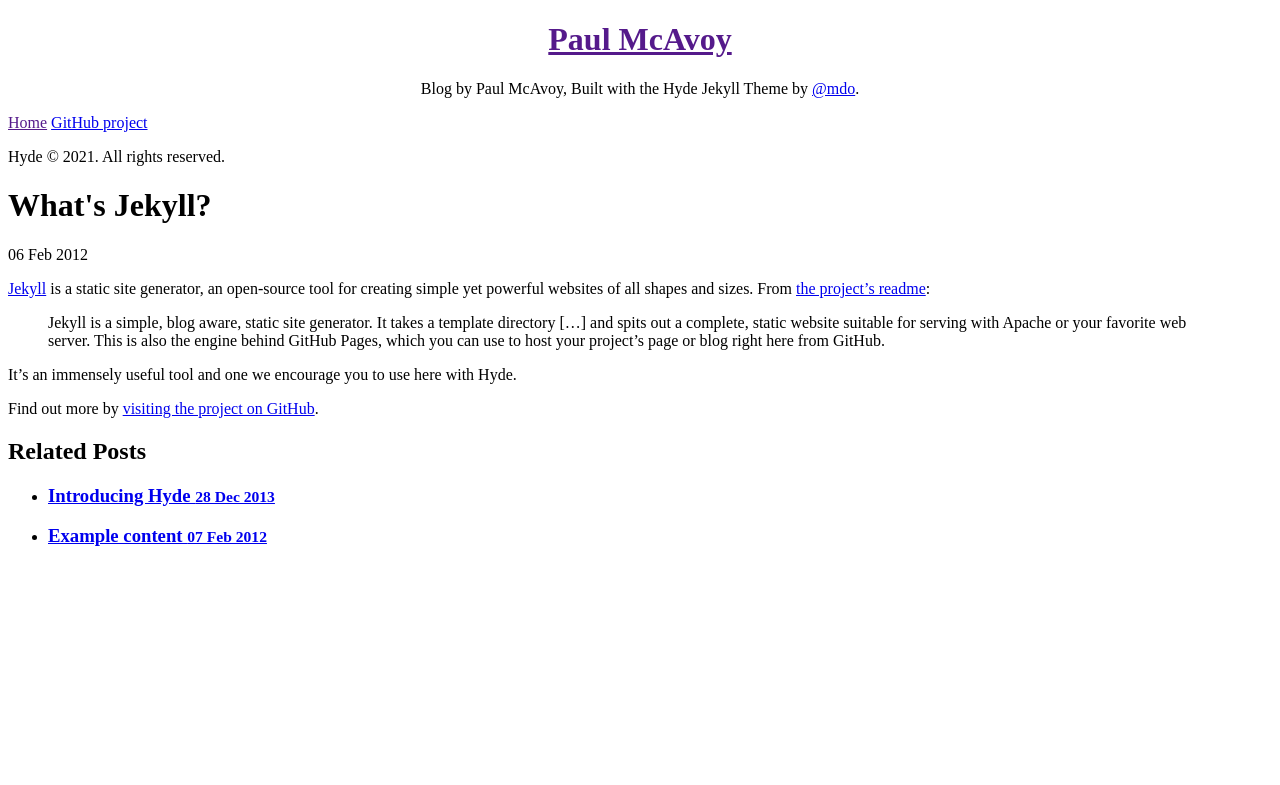
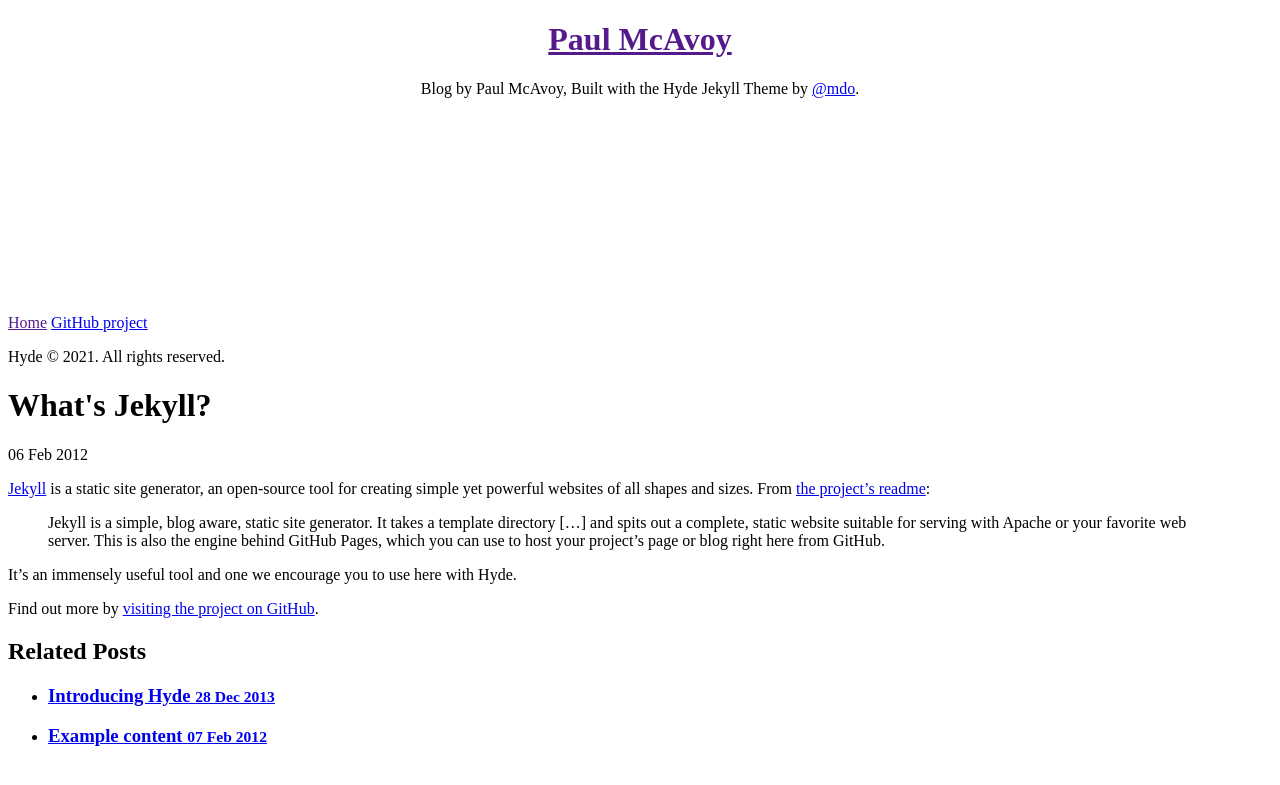
Before and after one commit to paulmca860/paulmca860.github.io, a Jekyll site: the page built from _posts/2012-02-06-whats-jekyll.md, in a window 1280 px wide. Shown: the top 785 px of the page. Built offline with Jekyll 4.4.1, drawn with Linux system fonts in a browser that asks for light colours; Markdown is read by kramdown in place of the engine named in the settings.

Commit message:
sidebar change.

```diff
--- a/_includes/sidebar.html
+++ b/_includes/sidebar.html
@@ -1,6 +1,6 @@
 <div class="sidebar">
   <div class="container sidebar-sticky">
-    <div class="sidebar-about" style = "text-align: center;">
+    <div class="sidebar-about" style = "text-align: center; padding-bottom: 200px;">
       <h1>
         <a href="{{ site.baseurl }}">
           {{ site.title }}
--- a/public/css/hyde.css
+++ b/public/css/hyde.css
@@ -82,9 +82,7 @@
   font-family: "Abril Fatface", serif;
   font-size: 3.25rem;
 }
-.sidebar-about {
-  padding-bottom: 200px;
-}
+
 /* Sidebar nav */
 .sidebar-nav {
   margin-bottom: 1rem;
```
